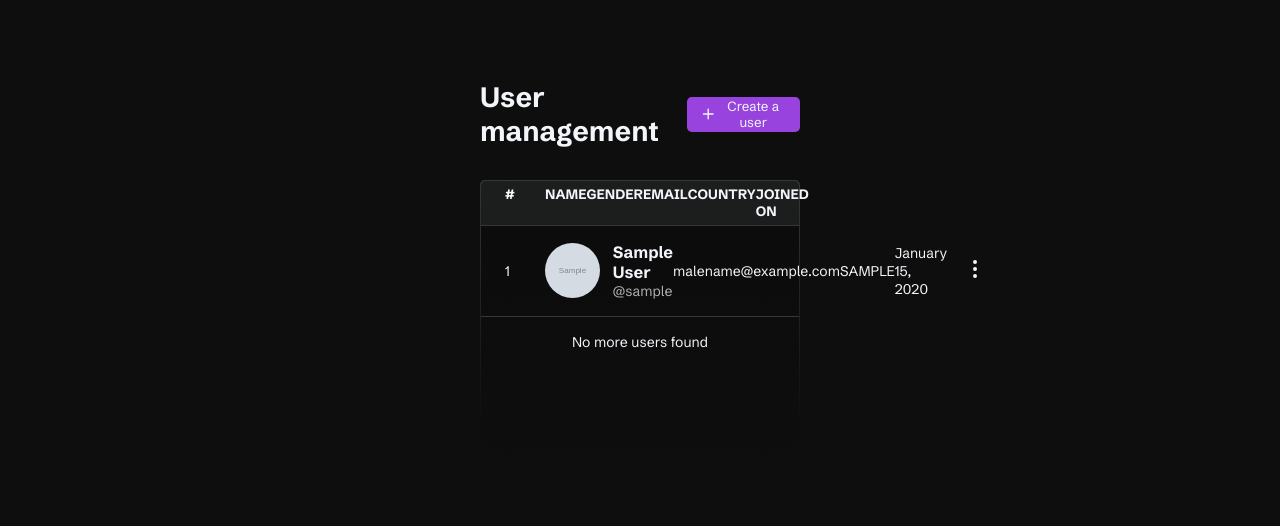
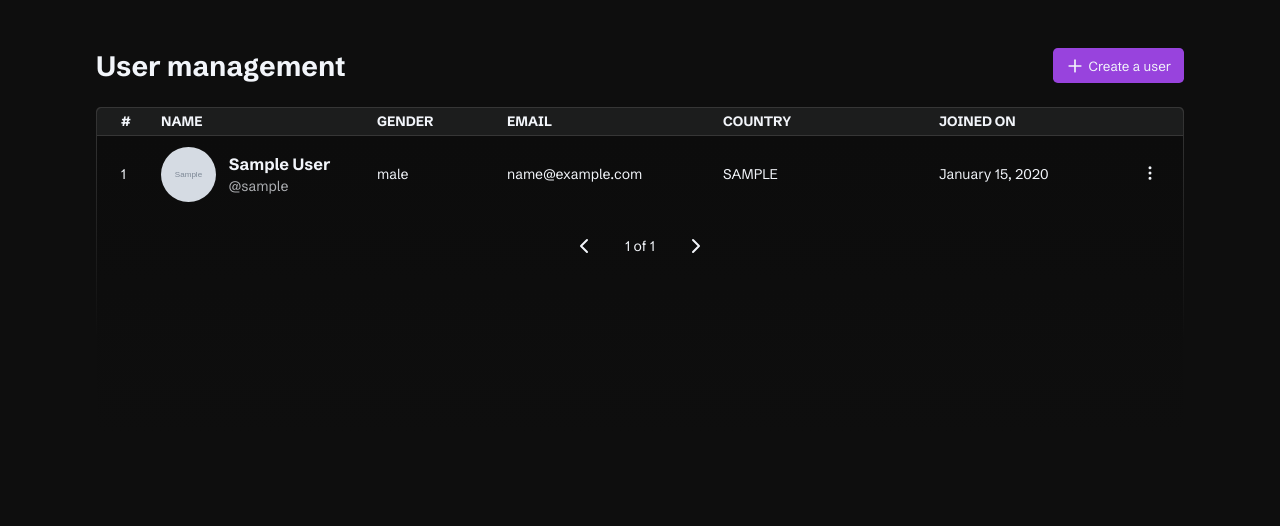
Before and after one commit to notansjwmember/midterm_oop, a PHP site: page / in a window 1280 px wide. Shown: the top 526 px of the page. Run offline with PHP 8.4, Linux system fonts and the light colour scheme; tables that the repository leaves empty hold one stand-in row (values such as "Sample post"); grey boxes marked "Sample" are stand-in pictures.

Commit message:
refactor: update form functionality

```diff
--- a/api/users.php
+++ b/api/users.php
@@ -6,18 +6,26 @@ header("Content-Type: application/json");
 $method = $_SERVER['REQUEST_METHOD'];
 
 if ($method == "GET") {
-  $query = "SELECT * from users ORDER BY user_id DESC";
-  $result = mysqli_query($conn, $query);
+  $limit = isset($_GET["limit"]) ? (int)$_GET["limit"] : 13;
+  $page = isset($_GET["page"]) ? (int)$_GET["page"] : 1;
+  $offset = ($page - 1) * $limit;
+
+  $countQuery = $conn->query("SELECT COUNT(*) as total FROM users");
+  $totalUsers = $countQuery->fetch_assoc()["total"];
+  $totalPages = ceil($totalUsers / $limit);
+
+  $query = $conn->prepare("SELECT * FROM users ORDER BY user_id ASC LIMIT ? OFFSET ?");
+  $query->bind_param("ii", $limit, $offset);
+  $query->execute();
+  $result = $query->get_result();
+  $users = $result->fetch_all(MYSQLI_ASSOC);
 
   if (!$result) {
     echo json_encode(["error" => mysqli_error($conn)]);
     exit;
   }
 
-  $users = mysqli_fetch_all($result, MYSQLI_ASSOC);
-  echo json_encode($users);
-
-  mysqli_free_result($result);
+  echo json_encode(["users" => $users, "totalPages" => $totalPages]);
 }
 
 $fields = [
@@ -42,19 +50,6 @@ $field_types = str_repeat("s", count($fields));
 if ($method == "POST") {
   $data = $_POST;
 
-  foreach ($fields as $field) {
-    if ($field === "user_photo") {
-      if (!isset($_FILES["user_photo"]) || $_FILES["user_photo"]["error"] !== UPLOAD_ERR_OK) {
-        die(json_encode(["error" => "File upload error"]));
-      }
-      continue;
-    }
-
-    if (empty($data[$field])) {
-      die(json_encode(["error" => "$field is required"]));
-    }
-  }
-
   $data['password'] = password_hash($data['password'], PASSWORD_BCRYPT);
 
   $uploadDir = "../uploads/";
@@ -62,6 +57,7 @@ if ($method == "POST") {
     mkdir($uploadDir, 0777, true);
   }
 
+  if (isset($_FILES["user_photo"]) && $_FILES["user_photo"]["error"] === UPLOAD_ERR_OK) {
     $fileTmp = $_FILES["user_photo"]["tmp_name"];
     $fileName = basename($_FILES["user_photo"]["name"]);
     $fileType = pathinfo($fileName, PATHINFO_EXTENSION);
@@ -69,11 +65,13 @@ if ($method == "POST") {
     $newFileName = uniqid("profile_", true) . "." . $fileType;
     $uploadPath = $uploadDir . $newFileName;
 
-
     if (move_uploaded_file($fileTmp, $uploadPath)) {
       $data["user_photo"] = $uploadPath;
     } else {
       die(json_encode(["error" => "Failed to upload profile picture"]));
+    }
+  } else {
+    $data["user_photo"] = "../uploads/default.jpg";
   }
 
   $placeholders = implode(", ", array_fill(0, count($fields), "?"));
--- a/index.php
+++ b/index.php
@@ -67,14 +67,14 @@ include_once './config/db.php';
         <form id="gen_info_form">
           <h3 class="sub-title">General information</h3>
           <div class="form-input">
-            <label for="name">Name</label>
+            <label for="name">Name *</label>
             <div class="flex">
               <input type="text" name="first_name" placeholder="First name">
               <input type="text" name="last_name" placeholder="Last name">
             </div>
           </div>
           <div class="form-input">
-            <label for="email">Email</label>
+            <label for="email">Email *</label>
             <input type="email" name="email" placeholder="Email address">
           </div>
           <div class="form-input">
@@ -82,11 +82,11 @@ include_once './config/db.php';
             <input type="tel" name="phone" placeholder="Phone number">
           </div>
           <div class="form-input">
-            <label for="birthdate">Birthdate</label>
+            <label for="birthdate">Birthdate *</label>
             <input type="date" name="birthdate">
           </div>
           <div class="form-input">
-            <label for="country">Gender</label>
+            <label for="country">Gender *</label>
             <select name="gender">
               <option value="">Select a gender</option>
               <option value="male">Male</option>
@@ -95,7 +95,7 @@ include_once './config/db.php';
             </select>
           </div>
           <div class="form-input">
-            <label for="country">Country</label>
+            <label for="country">Country *</label>
             <input type="text" name="country" placeholder="Country">
           </div>
           <div class="form-input">
@@ -125,11 +125,11 @@ include_once './config/db.php';
             <h3 class="sub-title">Personal information</h3>
           </div>
           <div class="form-input">
-            <label for="username">Username</label>
+            <label for="username">Username *</label>
             <input type="text" name="username" placeholder="Username">
           </div>
           <div class="form-input">
-            <label for="password">Password</label>
+            <label for="password">Password *</label>
             <div class="password-input">
               <input type="password" name="password" placeholder="Password">
               <button type="button" class="password-input-eye">
@@ -188,8 +188,6 @@ include_once './config/db.php';
   const userPhotoText = document.querySelector("#user-photo-text")
   const userPhotoContainer = document.querySelector(".user-photo-container");
   const uploadButton = document.querySelector(".upload-button");
-
-  document.addEventListener("DOMContentLoaded", fetchUsers());
 
   popup.addEventListener("click", (e) => {
     if (e.target === popup) {
@@ -265,7 +263,12 @@ include_once './config/db.php';
     }, 0);
   }
 
+
   function closePopup() {
+    formContainer.querySelectorAll("input").forEach((e) => e.classList.remove("invalid-input"));
+    formContainer.querySelector("select").classList.remove("invalid-input");
+    nextForm.querySelector(".password-input").classList.remove("invalid-input");
+
     setTimeout(() => {
       popup.style.opacity = 0;
       popupContainer.style.transform = "scale(0.95)";
@@ -275,27 +278,49 @@ include_once './config/db.php';
 
     setTimeout(() => {
       popup.style.display = "none";
-    }, 300);
+    }, 200);
   }
 
   let step = 0;
   const nextForm = document.querySelector("#per_info_form");
   const prevForm = document.querySelector("#gen_info_form");
 
+  let formData = new FormData();
+  let prevFormData;
+
+  const req_fields = ["first_name", "last_name", "username", "password", "country", "gender", "birthdate", "email"];
+
   function handleStep(num) {
     const nextStep = document.querySelector("#next-step");
+    prevFormData = new FormData(prevForm);
 
-    // prevent from going out of bounds
+    let isValid = true;
+
     if (step + num > 1) return;
+
+    prevFormData.forEach((value, key) => {
+      if (req_fields.includes(key) && !value) {
+        isValid = false;
+        const input = prevForm.querySelector(`[name="${key}"]`);
+        if (input) input.classList.add("invalid-input");
+      }
+    })
+
+    if (!isValid) return;
+
     step += num;
 
     if (step === 1) {
+      formContainer.querySelectorAll("input").forEach((e) => e.classList.remove("invalid-input"));
+      formContainer.querySelector("select").classList.remove("invalid-input");
       formNextAnimation();
       nextForm.style.display = "flex";
       nextStep.textContent = "Create user";
+      nextStep.style.backgroundColor = "#274f7d";
       nextStep.onclick = () => handleFormData();
     } else if (step === 0) {
       formPrevAnimation();
+      nextStep.style.backgroundColor = "#9843dd";
       nextStep.textContent = "Next step";
       nextStep.onclick = () => handleStep(1);
       prevForm.style.display = "flex";
@@ -304,10 +329,21 @@ include_once './config/db.php';
 
 
   function handleFormData() {
-    const formData = new FormData();
+    const nextFormData = new FormData(nextForm);
+    let isValid = true;
 
-    const prevFormData = new FormData(prevForm);
-    const nextFormData = new FormData(nextForm);
+    nextFormData.forEach((value, key) => {
+      if (req_fields.includes(key) && !value) {
+        isValid = false;
+        const input = nextForm.querySelector(`[name="${key}"]`);
+        const password = nextForm.querySelector(".password-input");
+        if (input) input.classList.add("invalid-input");
+        if (password) password.classList.add("invalid-input");
+
+      }
+    })
+
+    if (!isValid) return;
 
     prevFormData.forEach((value, key) => {
       formData.append(key, value);
@@ -327,9 +363,11 @@ include_once './config/db.php';
     });
 
     const data = await response.json();
-    console.log(data);
+
+    if (response.ok) {
+      alert("User created successfully");
+    }
   }
-
 
   const prevFormInputs = prevForm.querySelectorAll(".form-input");
   const nextFormInputs = nextForm.querySelectorAll(".form-input");
@@ -358,10 +396,14 @@ include_once './config/db.php';
     prevForm.style.left = "0";
   }
 
-  async function fetchUsers() {
-    const tableContent = document.querySelector(".table-content");
+  const usersPerPage = 15;
+  let currentPage = 1;
+  const tableContent = document.querySelector(".table-content");
 
-    const response = await fetch("/api/users.php");
+  async function fetchUsers(page = 1) {
+    const paginationContainer = document.querySelector(".pagination");
+
+    const response = await fetch(`/api/users.php?page=${page}&limit=${usersPerPage}`);
     const data = await response.json();
 
     tableContent.innerHTML = '';
@@ -376,8 +418,7 @@ include_once './config/db.php';
       return;
     }
 
-
-    data.forEach((user, index) => {
+    data.users.forEach((user, index) => {
       const createdAt = new Date(user.created_at);
       const formattedDate = createdAt.toLocaleDateString("en-US", {
         year: "numeric",
@@ -403,7 +444,7 @@ include_once './config/db.php';
         <p>${user.country.toUpperCase()}</p>
         <p>${formattedDate}</p>
         <button type="button" class="action-button">
-          <svg xmlns="http://www.w3.org/2000/svg" width="24" height="24" viewBox="0 0 24 24" fill="none" stroke="currentColor" stroke-width="2" stroke-linecap="round" stroke-linejoin="round" class="icon icon-tabler icons-tabler-outline icon-tabler-dots-vertical">
+          <svg xmlns="http://www.w3.org/2000/svg" width="18" height="18" viewBox="0 0 24 24" fill="none" stroke="currentColor" stroke-width="2" stroke-linecap="round" stroke-linejoin="round" class="icon icon-tabler icons-tabler-outline icon-tabler-dots-vertical">
             <path stroke="none" d="M0 0h24v24H0z" fill="none" />
             <path d="M12 12m-1 0a1 1 0 1 0 2 0a1 1 0 1 0 -2 0" />
             <path d="M12 19m-1 0a1 1 0 1 0 2 0a1 1 0 1 0 -2 0" />
@@ -411,16 +452,48 @@ include_once './config/db.php';
           </svg>
         </button>
       `;
-      tableContent.prepend(tableData);
 
-      if (index == data.length - 1) {
-        const endMessage = document.createElement("p");
-        endMessage.classList.add("end-message");
-        endMessage.textContent = "No more users found";
-        tableContent.append(endMessage);
+      if (index === usersPerPage - 1 || index === data.users.length - 1) {
+        tableData.style.borderBottom = "none";
       }
+
+      tableContent.append(tableData);
     })
 
-    console.log(data);
+    if (currentPage == 2) {
+      const endMessage = document.createElement("p");
+      endMessage.classList.add("end-message");
+      endMessage.textContent = "No more users found";
+      tableContent.append(endMessage);
+    }
+
+    const pagination = document.createElement("div");
+    pagination.classList.add("pagination");
+    tableContent.append(pagination);
+
+    updatePagination(data.totalPages)
   }
+
+  function updatePagination(totalPages) {
+    const paginationContainer = tableContent.querySelector(".pagination");
+
+    if (paginationContainer) {
+      paginationContainer.innerHTML = `
+        <button ${currentPage === 1 ? "disabled" : ""} onclick="changePage(-1)" class="icon-label">
+        <svg  xmlns="http://www.w3.org/2000/svg"  width="24"  height="24"  viewBox="0 0 24 24"  fill="none"  stroke="currentColor"  stroke-width="2"  stroke-linecap="round"  stroke-linejoin="round"  class="icon icon-tabler icons-tabler-outline icon-tabler-chevron-left"><path stroke="none" d="M0 0h24v24H0z" fill="none"/><path d="M15 6l-6 6l6 6" /></svg>
+        </button>
+        <p>${currentPage} of ${totalPages}</p>
+        <button ${currentPage === totalPages ? "disabled" : ""} onclick="changePage(1)" class="icon-label">
+        <svg  xmlns="http://www.w3.org/2000/svg"  width="24"  height="24"  viewBox="0 0 24 24"  fill="none"  stroke="currentColor"  stroke-width="2"  stroke-linecap="round"  stroke-linejoin="round"  class="icon icon-tabler icons-tabler-outline icon-tabler-chevron-right"><path stroke="none" d="M0 0h24v24H0z" fill="none"/><path d="M9 6l6 6l-6 6" /></svg>
+            </button>
+      `;
+    }
+  }
+
+  function changePage(direction) {
+    currentPage += direction;
+    fetchUsers(currentPage);
+  }
+
+  document.addEventListener("DOMContentLoaded", fetchUsers());
 </script>
--- a/package.json
+++ b/package.json
@@ -14,7 +14,6 @@
   "description": "",
   "dependencies": {
     "@faker-js/faker": "^9.6.0",
-    "axios": "^1.8.3",
     "browser-sync": "^3.0.3",
     "concurrently": "^9.1.2",
     "faker": "^6.6.6",
--- a/styles/base/_reset.scss
+++ b/styles/base/_reset.scss
@@ -13,13 +13,20 @@
 body {
   display: flex;
   flex-direction: column;
-  justify-content: center;
-  gap: 2rem;
+  gap: 1.5rem;
+  overflow: hidden;
   padding: 0;
-  margin: 0;
   background-color: $background;
-  margin: 5rem 30rem;
+  margin: 3rem 30rem;
   font-size: 14px;
+
+  @media screen and (max-width: 2000px) {
+    margin: 3rem 15rem !important;
+  }
+
+  @media screen and (max-width: 1600px) {
+    margin: 3rem 6rem !important;
+  }
 }
 
 button {
@@ -30,6 +37,7 @@ button {
   border-radius: 0.3rem;
   cursor: pointer;
   background: transparent;
+  transition: 250ms $ease-trans;
 
   &:hover {
     opacity: 0.85;
--- a/styles/base/_variables.scss
+++ b/styles/base/_variables.scss
@@ -5,6 +5,8 @@ $table-header-bg: #1c1d1d;
 $table-content-bg: #0c0c0c;
 $border-line-clr: #363636;
 $primary-color: #9843dd;
+$secondary-color: #274f7d;
+$error-color: #bf3636;
 
 /* transitions */
 $ease-trans: cubic-bezier(0.47, -0.01, 0.38, 1);
--- a/styles/components/_form.scss
+++ b/styles/components/_form.scss
@@ -4,6 +4,11 @@
   display: grid;
   grid-template-columns: minmax(100px, 140px) 1fr;
   align-items: start;
+  transition: 250ms $ease-trans;
+}
+
+.invalid-input {
+  border-color: $error-color !important;
   transition: 250ms $ease-trans;
 }
 
--- a/styles/components/_table.scss
+++ b/styles/components/_table.scss
@@ -17,7 +17,7 @@
 .table-header,
 .table-data {
   display: grid;
-  grid-template-columns: 40px 1fr 1fr 1fr 1fr 1fr 40px;
+  grid-template-columns: 40px 1fr 130px 1fr 1fr 180px 40px;
 }
 
 .table-content {
@@ -44,7 +44,7 @@
 .table-data {
   align-items: center;
   width: 100%;
-  padding: 1rem 1.5rem;
+  padding: 0.7rem 1.5rem;
   border-bottom: 1px solid $border-line-clr;
 
   .action-button {
@@ -60,6 +60,7 @@
     .user-info {
       display: flex;
       flex-direction: column;
+      gap: 0.2rem;
     }
 
     .user-photo-container {
@@ -85,3 +86,10 @@
 .end-message {
   padding: 1rem 0;
 }
+
+.pagination {
+  display: flex;
+  place-items: center;
+  gap: 1rem;
+  padding: 1rem 0;
+}
--- a/styles/global.css
+++ b/styles/global.css
@@ -46,13 +46,22 @@
 body {
   display: flex;
   flex-direction: column;
-  justify-content: center;
-  gap: 2rem;
+  gap: 1.5rem;
+  overflow: hidden;
   padding: 0;
-  margin: 0;
   background-color: #0e0e0e;
-  margin: 5rem 30rem;
+  margin: 3rem 30rem;
   font-size: 14px;
+}
+@media screen and (max-width: 2000px) {
+  body {
+    margin: 3rem 15rem !important;
+  }
+}
+@media screen and (max-width: 1600px) {
+  body {
+    margin: 3rem 6rem !important;
+  }
 }
 
 button {
@@ -63,6 +72,7 @@ button {
   border-radius: 0.3rem;
   cursor: pointer;
   background: transparent;
+  transition: 250ms cubic-bezier(0.47, -0.01, 0.38, 1);
 }
 button:hover {
   opacity: 0.85;
@@ -98,6 +108,11 @@ form {
   display: grid;
   grid-template-columns: minmax(100px, 140px) 1fr;
   align-items: start;
+  transition: 250ms cubic-bezier(0.47, -0.01, 0.38, 1);
+}
+
+.invalid-input {
+  border-color: #bf3636 !important;
   transition: 250ms cubic-bezier(0.47, -0.01, 0.38, 1);
 }
 
@@ -225,7 +240,7 @@ form {
 .table-header,
 .table-data {
   display: grid;
-  grid-template-columns: 40px 1fr 1fr 1fr 1fr 1fr 40px;
+  grid-template-columns: 40px 1fr 130px 1fr 1fr 180px 40px;
 }
 
 .table-content {
@@ -252,7 +267,7 @@ form {
 .table-data {
   align-items: center;
   width: 100%;
-  padding: 1rem 1.5rem;
+  padding: 0.7rem 1.5rem;
   border-bottom: 1px solid #363636;
 }
 .table-data .action-button {
@@ -267,6 +282,7 @@ form {
 .table-data .user-column-container .user-info {
   display: flex;
   flex-direction: column;
+  gap: 0.2rem;
 }
 .table-data .user-column-container .user-photo-container {
   display: block;
@@ -290,6 +306,13 @@ form {
 }
 
 .end-message {
+  padding: 1rem 0;
+}
+
+.pagination {
+  display: flex;
+  place-items: center;
+  gap: 1rem;
   padding: 1rem 0;
 }
 
```
Also changed, not shown: script.js (added, +71 -0 lines), package-lock.json, uploads/default.jpg (added), 1 other file. Lines whose indentation alone changed are shown as unchanged.
